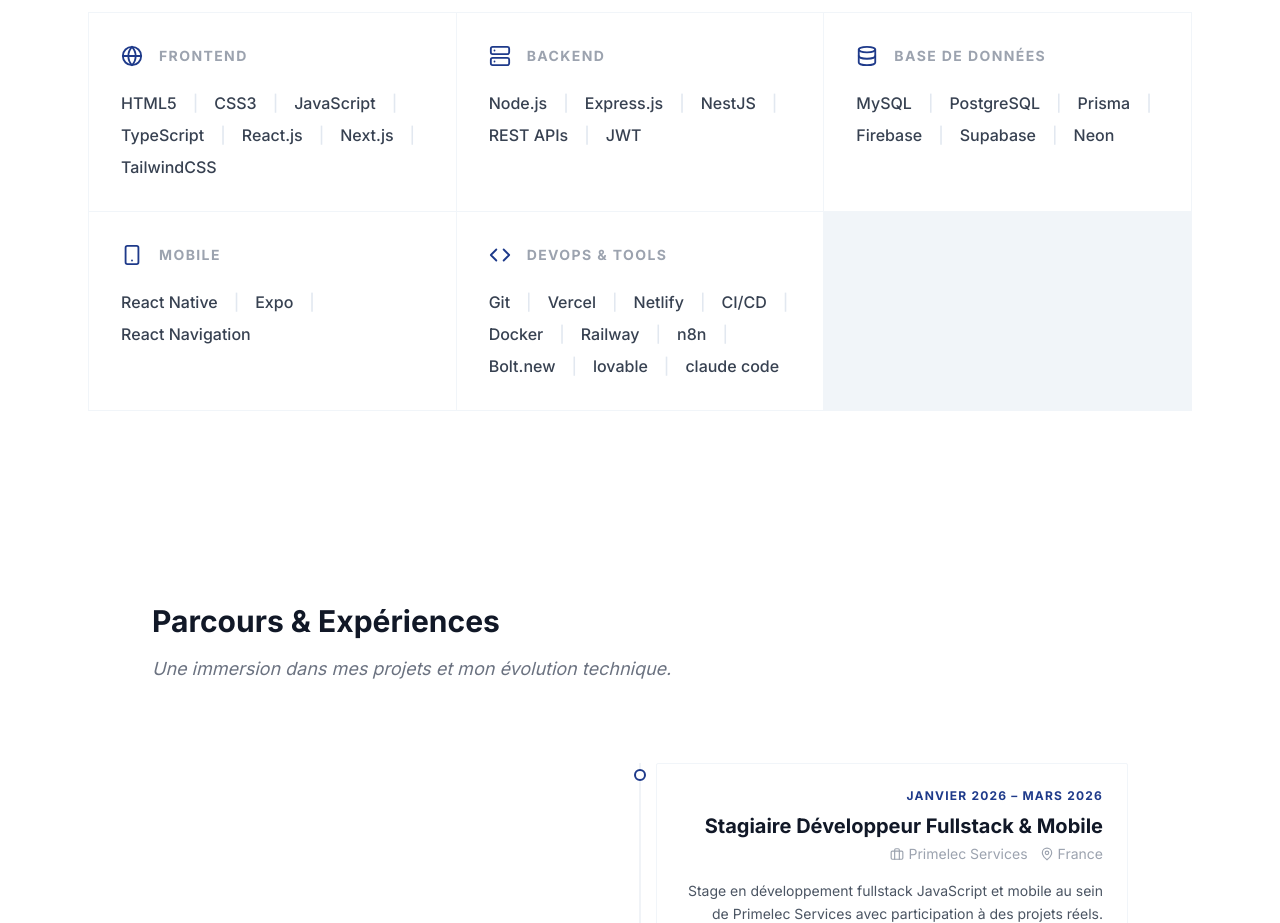
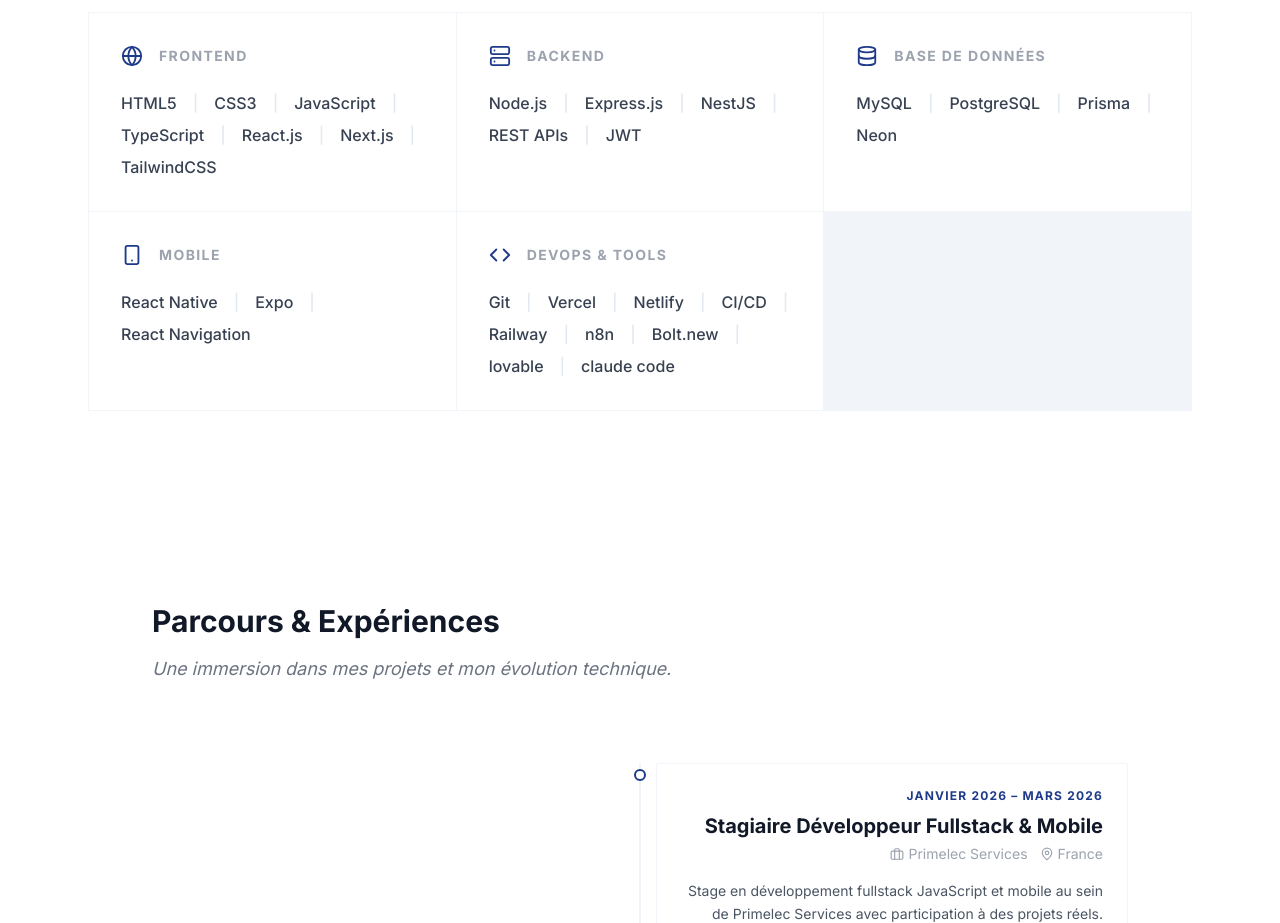
Before and after one commit to Bamba24/portofolio, a React (Vite) app: page / in a window 1280 px wide. Shown: the part 1940-2863 px from the top of the page. Built offline with nearby package versions, Linux system fonts and the light colour scheme.

Commit message:
update des skills

```diff
--- a/src/components/Skills.tsx
+++ b/src/components/Skills.tsx
@@ -21,7 +21,7 @@
     {
       icon: <Database size={22} />,
       title: langue === "fr" ? 'Base de données' : 'Database',
-      skills: ['MySQL', 'PostgreSQL', 'Prisma', 'Firebase', 'Supabase', 'Neon']
+      skills: ['MySQL', 'PostgreSQL', 'Prisma', 'Neon']
     },
     {
       icon: <Smartphone size={22} />,
@@ -31,7 +31,7 @@
     {
       icon: <Code size={22} />,
       title: 'DevOps & Tools',
-      skills: ['Git', 'Vercel', 'Netlify', 'CI/CD', 'Docker', 'Railway', "n8n", "Bolt.new", "lovable", "claude code"]
+      skills: ['Git', 'Vercel', 'Netlify', 'CI/CD', 'Railway', "n8n", "Bolt.new", "lovable", "claude code"]
     },
   ];
 
```
